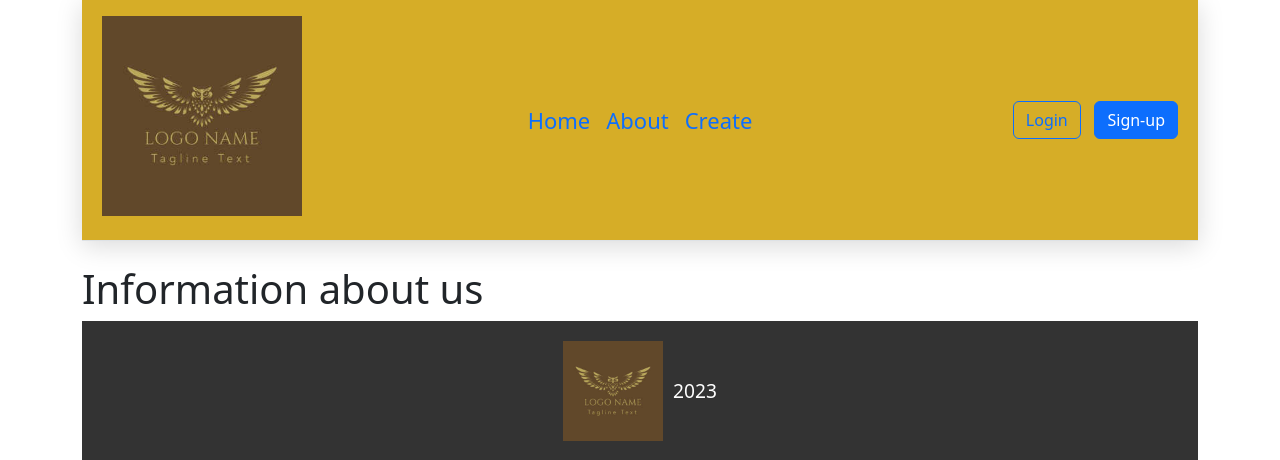
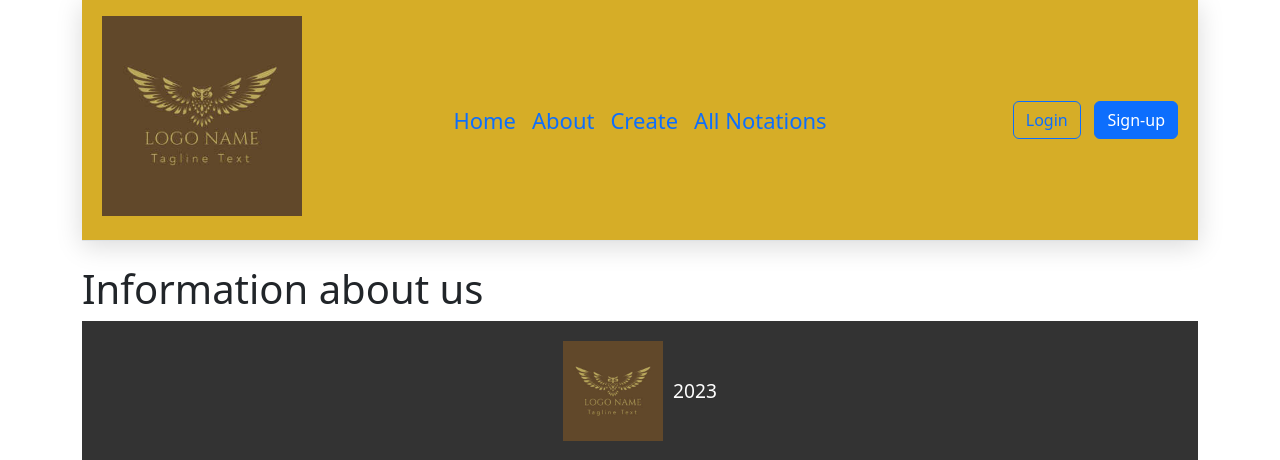
Before and after one commit to AVK1206/FlaskWebMagic, a Flask app: page /about/ in a window 1280 px wide. Shown: the top 460 px of the page. Run offline with Flask 3, Linux system fonts and the light colour scheme.

Commit message:
Added a button at the page to find info about all notations

```diff
--- a/templates/base.html
+++ b/templates/base.html
@@ -23,6 +23,7 @@
             <li><a href="{{ url_for('index') }}" class="nav-link px-2">Home</a></li>
             <li><a href="{{ url_for('about') }}" class="nav-link px-2">About</a></li>
             <li><a href="{{ url_for('create') }}" class="nav-link px-2">Create</a></li>
+            <li><a href="{{ url_for('all_notations') }}" class="nav-link px-2">All Notations</a></li>
         </ul>
 
         <div class="col-md-3 text-end">
```
